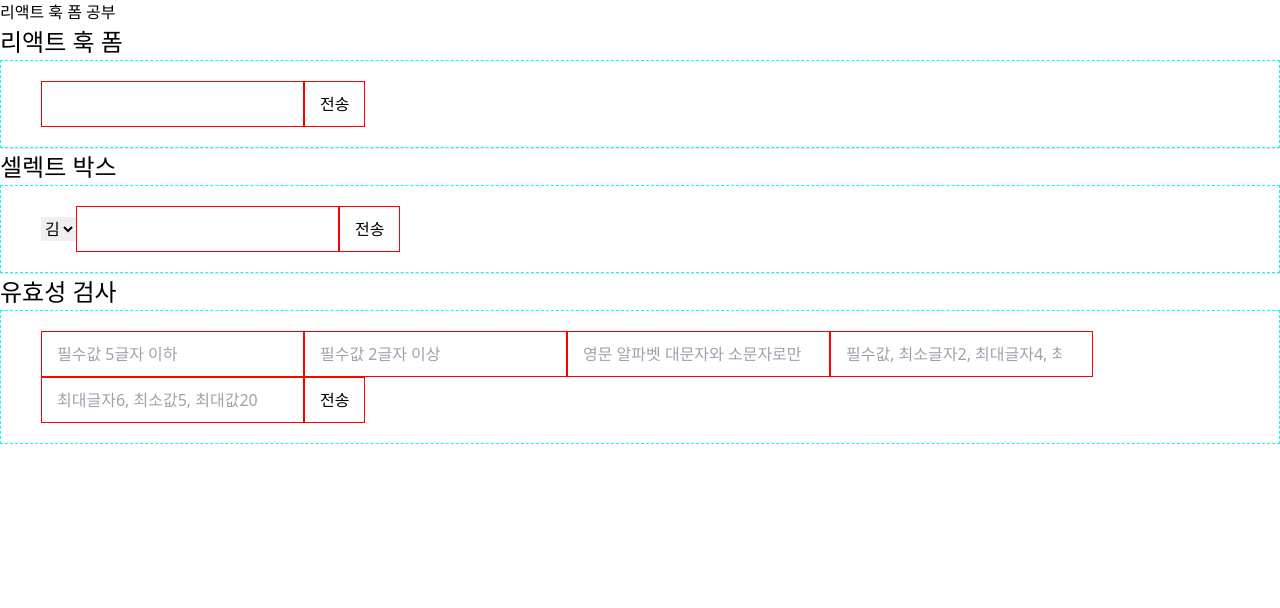
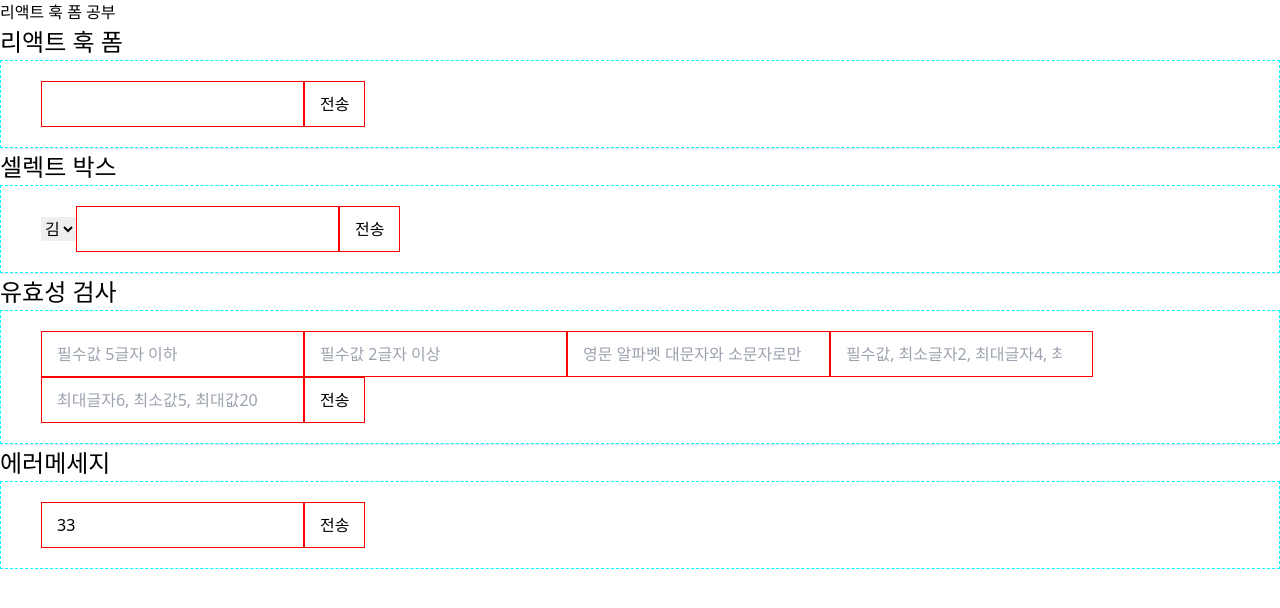
Before and after one commit to muzi55/react-hook-form, a Next.js app: page / in a window 1280 px wide. Shown: the top 608 px of the page. Built offline with nearby package versions, Linux system fonts and the light colour scheme.

Commit message:
에러 메세지

```diff
--- /dev/null
+++ b/src/app/components/FormFour.tsx
@@ -0,0 +1,37 @@
+"use client";
+import React from "react";
+import { useForm, Controller } from "react-hook-form";
+
+const FormFour = (): JSX.Element => {
+  const {
+    register,
+    control,
+    formState: { errors },
+    handleSubmit,
+  } = useForm();
+
+  const onSubmit = (data) => {
+    //
+    console.log(data);
+  };
+  return (
+    <>
+      <h2>에러메세지</h2>
+      <form onSubmit={handleSubmit(onSubmit)}>
+        <Controller
+          name="age" // 유니크 한 값
+          control={control} // 유즈폼을 호출하는 역할
+          defaultValue={33} // 기본값
+          rules={{ required: true, min: 5, max: 99, maxLength: 2 }} // 조건
+          render={({ field }) => <input type="number" {...field} />} // 렌더될 prop을 설정함 field를 받아서 input에 prop으로 전달함
+        />
+        <input type="submit" value="전송" />
+        {errors.age?.type === "required" && <p className="text-red-300">필수 입력값입니다.</p>}
+        {errors.age?.type === "min" && <p className="text-red-300">5보다 커야합니다</p>}
+        {errors.age?.type === "max" && <p className="text-red-300">99보다 작아야합니다.</p>}
+      </form>
+    </>
+  );
+};
+
+export default FormFour;
--- a/src/app/page.tsx
+++ b/src/app/page.tsx
@@ -1,6 +1,7 @@
 import FormOne from "./components/FormOne";
 import FormTwo from "./components/FormTwo";
 import FormThree from "./components/FormThree";
+import FormFour from "./components/FormFour";
 
 export default function Home() {
   return (
@@ -13,6 +14,9 @@ export default function Home() {
       <hr />
 
       <FormThree />
+      <hr />
+
+      <FormFour />
     </>
   );
 }
```
